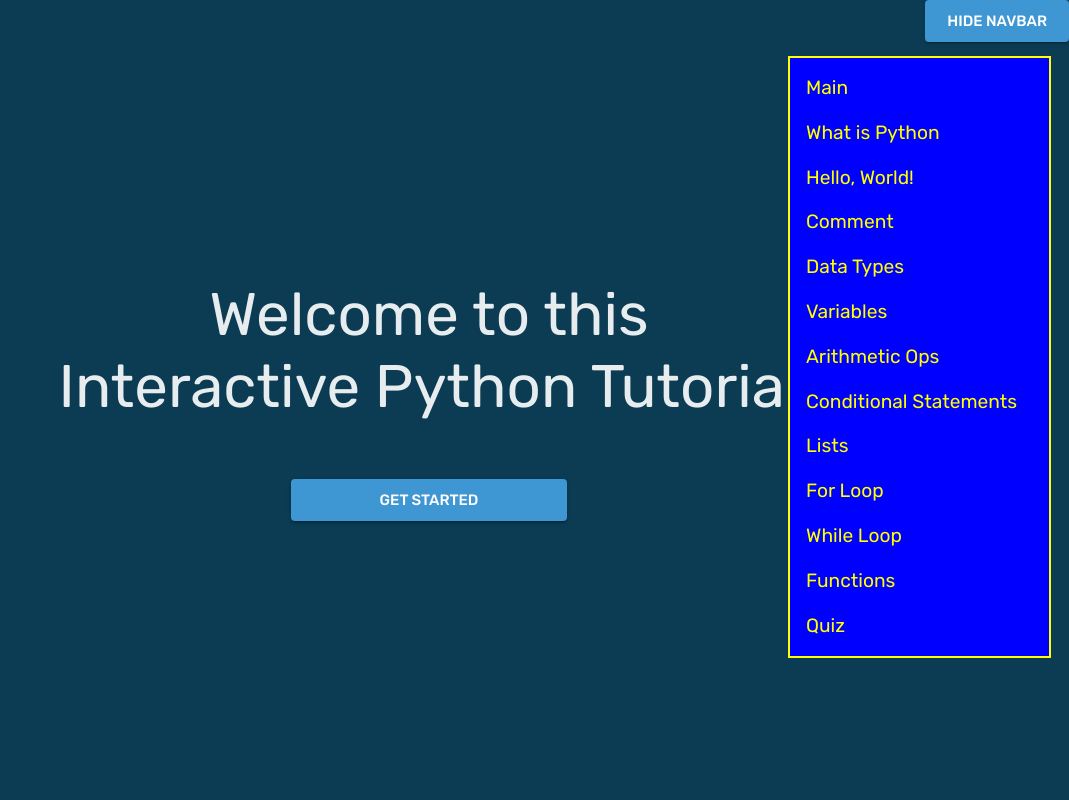
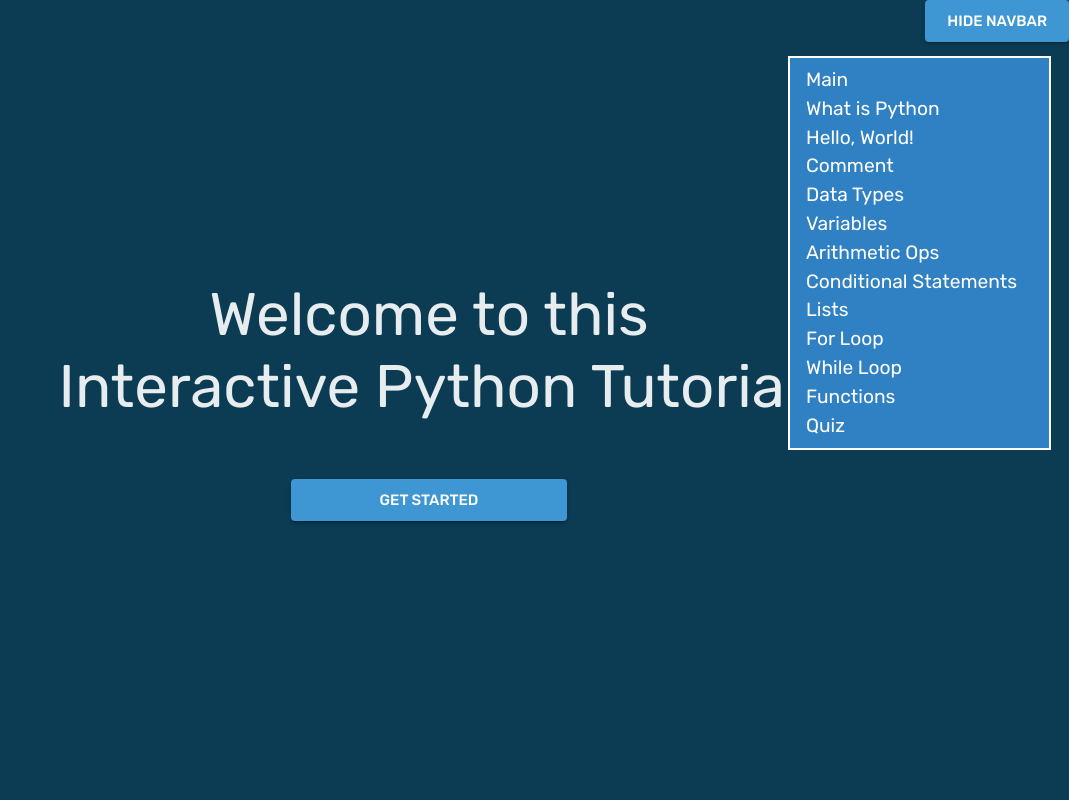
Before and after one commit to chaviotics/python-thesis-control, a React (Vite) app in the folder client/: page / in a window 1280 px wide. Both pictures are taken after a click on the button "SHOW NAVBAR". Shown: the top 800 px of the page, without its empty margins (211-1280 px from the left). Built offline with nearby package versions, Linux system fonts and the light colour scheme.

Commit message:
Further update on Navbar

```diff
--- a/client/src/App.jsx
+++ b/client/src/App.jsx
@@ -29,24 +29,26 @@ import WhileLoop from './pages/WhileLoop/WhileLoop';
 import Functions from './pages/Functions/Functions';
 
 function NavBar() {
+  const linkFontColor = '#fff';
+  const linkFontColorHover = '#ccc';
   return (
     <Box
       sx={{
-        border: '2px yellow solid',
+        border: '2px white solid',
         position: 'fixed',
         top: '56px',
         right: '18px',
         pr: '1rem',
-        backgroundColor: 'blue',
+        backgroundColor: '#3081c3',
       }}
     >
       <List>
-        <ListItem>
+        <ListItem sx={{ py: '0' }}>
           <Typography
             sx={{
-              color: 'yellow',
+              color: linkFontColor,
               textDecoration: 'none',
-              '&:hover': { color: '#FFBF00', transform: 'scale(1.1)' },
+              '&:hover': { color: linkFontColorHover, transform: 'scale(1.1)' },
             }}
             component={Link}
             to="/"
@@ -54,12 +56,12 @@ function NavBar() {
             Main
           </Typography>
         </ListItem>
-        <ListItem>
+        <ListItem sx={{ py: '0' }}>
           <Typography
             sx={{
-              color: 'yellow',
+              color: linkFontColor,
               textDecoration: 'none',
-              '&:hover': { color: '#FFBF00', transform: 'scale(1.1)' },
+              '&:hover': { color: linkFontColorHover, transform: 'scale(1.1)' },
             }}
             component={Link}
             to="/intro/whatispython"
@@ -67,12 +69,12 @@ function NavBar() {
             What is Python
           </Typography>
         </ListItem>
-        <ListItem>
+        <ListItem sx={{ py: '0' }}>
           <Typography
             sx={{
-              color: 'yellow',
+              color: linkFontColor,
               textDecoration: 'none',
-              '&:hover': { color: '#FFBF00', transform: 'scale(1.1)' },
+              '&:hover': { color: linkFontColorHover, transform: 'scale(1.1)' },
             }}
             component={Link}
             to="/intro/helloworld"
@@ -80,12 +82,12 @@ function NavBar() {
             Hello, World!
           </Typography>
         </ListItem>
-        <ListItem>
+        <ListItem sx={{ py: '0' }}>
           <Typography
             sx={{
-              color: 'yellow',
+              color: linkFontColor,
               textDecoration: 'none',
-              '&:hover': { color: '#FFBF00', transform: 'scale(1.1)' },
+              '&:hover': { color: linkFontColorHover, transform: 'scale(1.1)' },
             }}
             component={Link}
             to="/intro/comment"
@@ -93,12 +95,12 @@ function NavBar() {
             Comment
           </Typography>
         </ListItem>
-        <ListItem>
+        <ListItem sx={{ py: '0' }}>
           <Typography
             sx={{
-              color: 'yellow',
+              color: linkFontColor,
               textDecoration: 'none',
-              '&:hover': { color: '#FFBF00', transform: 'scale(1.1)' },
+              '&:hover': { color: linkFontColorHover, transform: 'scale(1.1)' },
             }}
             component={Link}
             to="/datatypes"
@@ -106,12 +108,12 @@ function NavBar() {
             Data Types
           </Typography>
         </ListItem>
-        <ListItem>
+        <ListItem sx={{ py: '0' }}>
           <Typography
             sx={{
-              color: 'yellow',
+              color: linkFontColor,
               textDecoration: 'none',
-              '&:hover': { color: '#FFBF00', transform: 'scale(1.1)' },
+              '&:hover': { color: linkFontColorHover, transform: 'scale(1.1)' },
             }}
             component={Link}
             to="/variables"
@@ -119,12 +121,12 @@ function NavBar() {
             Variables
           </Typography>
         </ListItem>
-        <ListItem>
+        <ListItem sx={{ py: '0' }}>
           <Typography
             sx={{
-              color: 'yellow',
+              color: linkFontColor,
               textDecoration: 'none',
-              '&:hover': { color: '#FFBF00', transform: 'scale(1.1)' },
+              '&:hover': { color: linkFontColorHover, transform: 'scale(1.1)' },
             }}
             component={Link}
             to="/arithmeticops"
@@ -132,12 +134,12 @@ function NavBar() {
             Arithmetic Ops
           </Typography>
         </ListItem>
-        <ListItem>
+        <ListItem sx={{ py: '0' }}>
           <Typography
             sx={{
-              color: 'yellow',
+              color: linkFontColor,
               textDecoration: 'none',
-              '&:hover': { color: '#FFBF00', transform: 'scale(1.1)' },
+              '&:hover': { color: linkFontColorHover, transform: 'scale(1.1)' },
             }}
             component={Link}
             to="/conditionals"
@@ -145,12 +147,12 @@ function NavBar() {
             Conditional Statements
           </Typography>
         </ListItem>
-        <ListItem>
+        <ListItem sx={{ py: '0' }}>
           <Typography
             sx={{
-              color: 'yellow',
+              color: linkFontColor,
               textDecoration: 'none',
-              '&:hover': { color: '#FFBF00', transform: 'scale(1.1)' },
+              '&:hover': { color: linkFontColorHover, transform: 'scale(1.1)' },
             }}
             component={Link}
             to="/lists"
@@ -158,12 +160,12 @@ function NavBar() {
             Lists
           </Typography>
         </ListItem>
-        <ListItem>
+        <ListItem sx={{ py: '0' }}>
           <Typography
             sx={{
-              color: 'yellow',
+              color: linkFontColor,
               textDecoration: 'none',
-              '&:hover': { color: '#FFBF00', transform: 'scale(1.1)' },
+              '&:hover': { color: linkFontColorHover, transform: 'scale(1.1)' },
             }}
             component={Link}
             to="/forloop"
@@ -171,12 +173,12 @@ function NavBar() {
             For Loop
           </Typography>
         </ListItem>
-        <ListItem>
+        <ListItem sx={{ py: '0' }}>
           <Typography
             sx={{
-              color: 'yellow',
+              color: linkFontColor,
               textDecoration: 'none',
-              '&:hover': { color: '#FFBF00', transform: 'scale(1.1)' },
+              '&:hover': { color: linkFontColorHover, transform: 'scale(1.1)' },
             }}
             component={Link}
             to="/whileloop"
@@ -184,12 +186,12 @@ function NavBar() {
             While Loop
           </Typography>
         </ListItem>
-        <ListItem>
+        <ListItem sx={{ py: '0' }}>
           <Typography
             sx={{
-              color: 'yellow',
+              color: linkFontColor,
               textDecoration: 'none',
-              '&:hover': { color: '#FFBF00', transform: 'scale(1.1)' },
+              '&:hover': { color: linkFontColorHover, transform: 'scale(1.1)' },
             }}
             component={Link}
             to="/functions"
@@ -197,10 +199,10 @@ function NavBar() {
             Functions
           </Typography>
         </ListItem>
-        <ListItem>
+        <ListItem sx={{ py: '0' }}>
           <Typography
             sx={{
-              color: 'yellow',
+              color: linkFontColor,
               textDecoration: 'none',
               '&:hover': { color: '#FFBF00', transform: 'scale(1.1)' },
             }}
```
